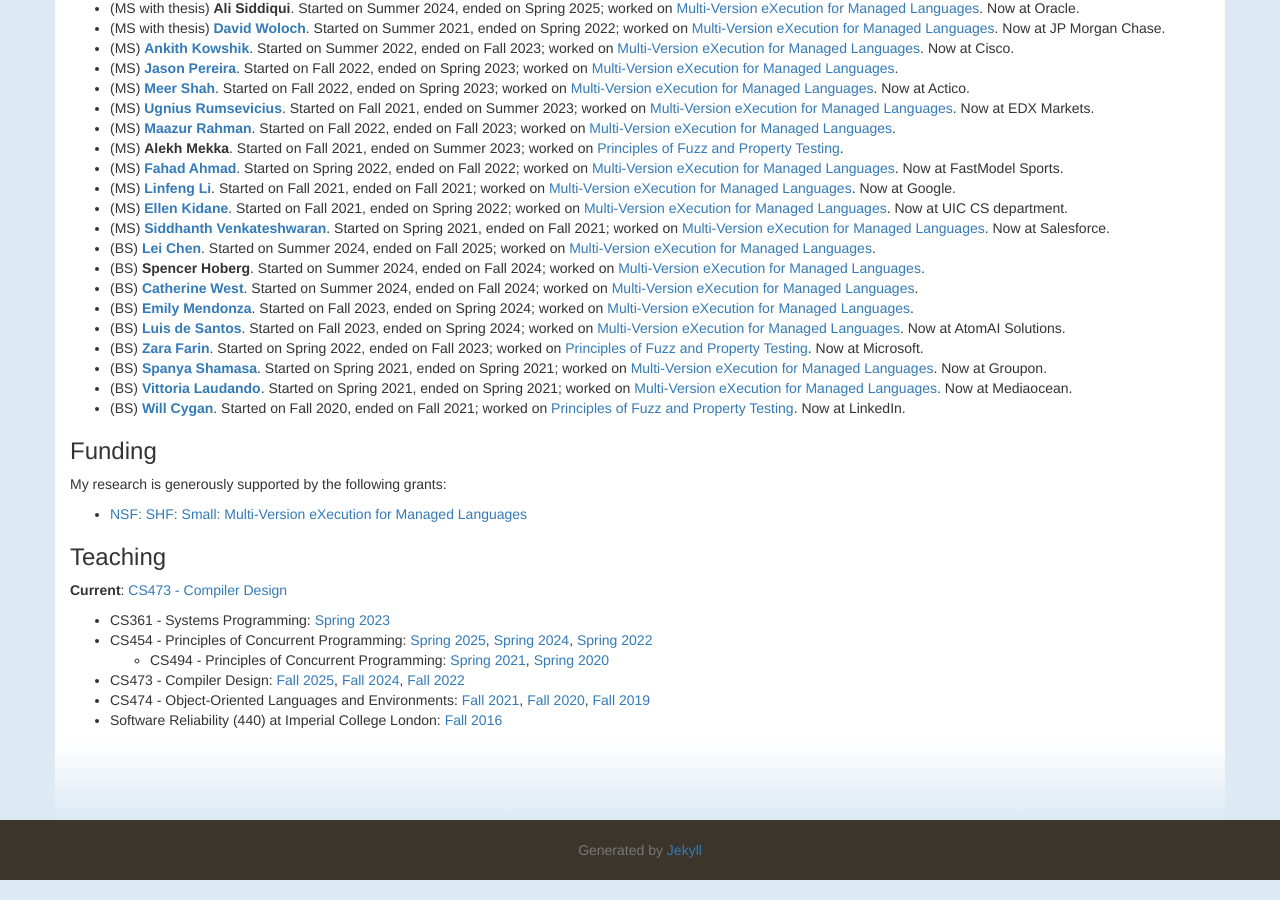
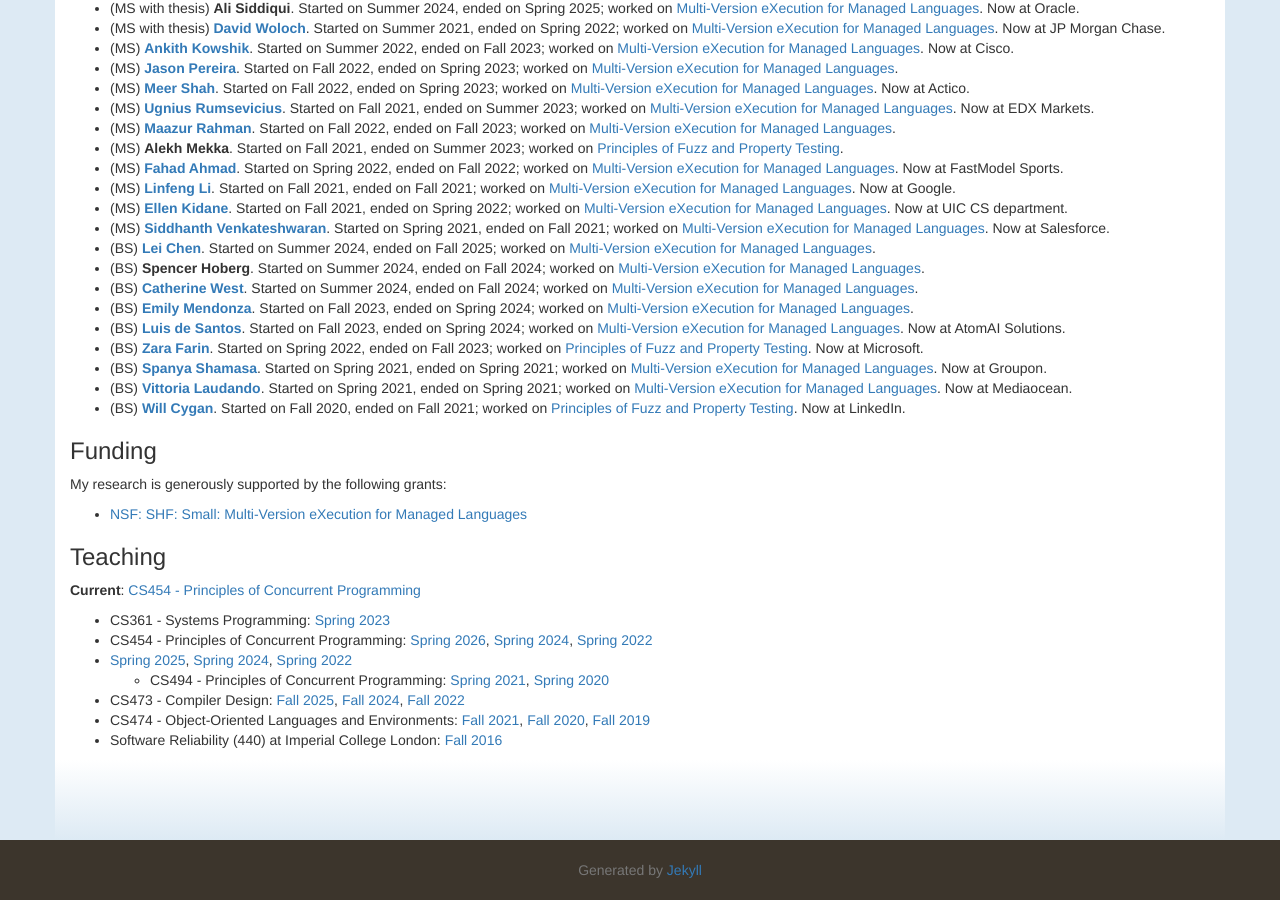
Before and after one commit to luisggpina/personal-website, a Jekyll site: the page built from index.md, in a window 1280 px wide and 900 px high, scrolled down 1646 px. Built offline with Jekyll 4.4.1, drawn with Linux system fonts in a browser that asks for light colours; nearby versions of some CDN libraries; some web fonts are replaced.

Commit message:
Updated teaching

```diff
--- a/index.md
+++ b/index.md
@@ -123,10 +123,11 @@ My research is generously supported by the following grants:
 
 ### Teaching
 
-**Current**: [CS473 - Compiler Design](https://cs474-uic.github.io/cs473-f25-site/)
+**Current**: [CS454 - Principles of Concurrent Programming](https://cs474-uic.github.io/cs454-s26-site/)
 
 * CS361 - Systems Programming: [Spring 2023](https://cs474-uic.github.io/cs361-s23-site/)
-* CS454 - Principles of Concurrent Programming: [Spring 2025](https://cs474-uic.github.io/cs454-s25-site/), [Spring 2024](https://cs474-uic.github.io/cs454-s24-site/), [Spring 2022](https://cs474-uic.github.io/cs454-spring2022-site/)
+* CS454 - Principles of Concurrent Programming: [Spring 2026](https://cs474-uic.github.io/cs454-s26-site/), [Spring 2024](https://cs474-uic.github.io/cs454-s24-site/), [Spring 2022](https://cs474-uic.github.io/cs454-spring2022-site/)
+* [Spring 2025](https://cs474-uic.github.io/cs454-s25-site/), [Spring 2024](https://cs474-uic.github.io/cs454-s24-site/), [Spring 2022](https://cs474-uic.github.io/cs454-spring2022-site/)
     * CS494 - Principles of Concurrent Programming: [Spring 2021](https://cs474-uic.github.io/cs494-spring2021-site/), [Spring 2020](https://luisggpina.github.io/cs494-s20-site/)
 * CS473 - Compiler Design: [Fall 2025](https://cs474-uic.github.io/cs473-f25-site/), [Fall 2024](https://cs474-uic.github.io/cs473-f24-site/), [Fall 2022](https://cs474-uic.github.io/cs473-f22-site/)
 * CS474 - Object-Oriented Languages and Environments: [Fall 2021](https://cs474-uic.github.io/cs474-fall2021-site/), [Fall 2020](https://cs474-uic.github.io/cs474-fall2020-site/), [Fall 2019](https://luisggpina.github.io/cs474-2019-site/)
```
